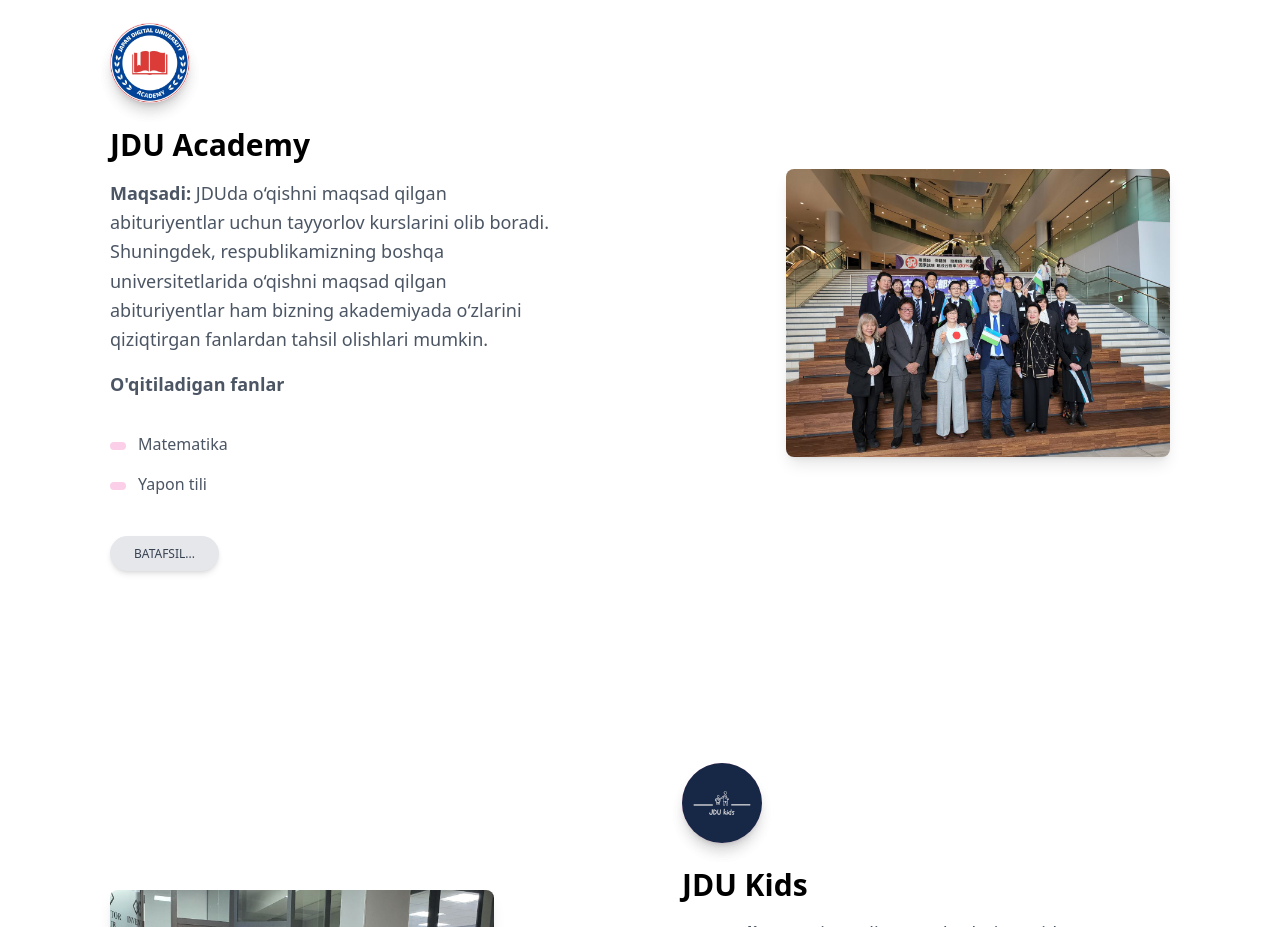
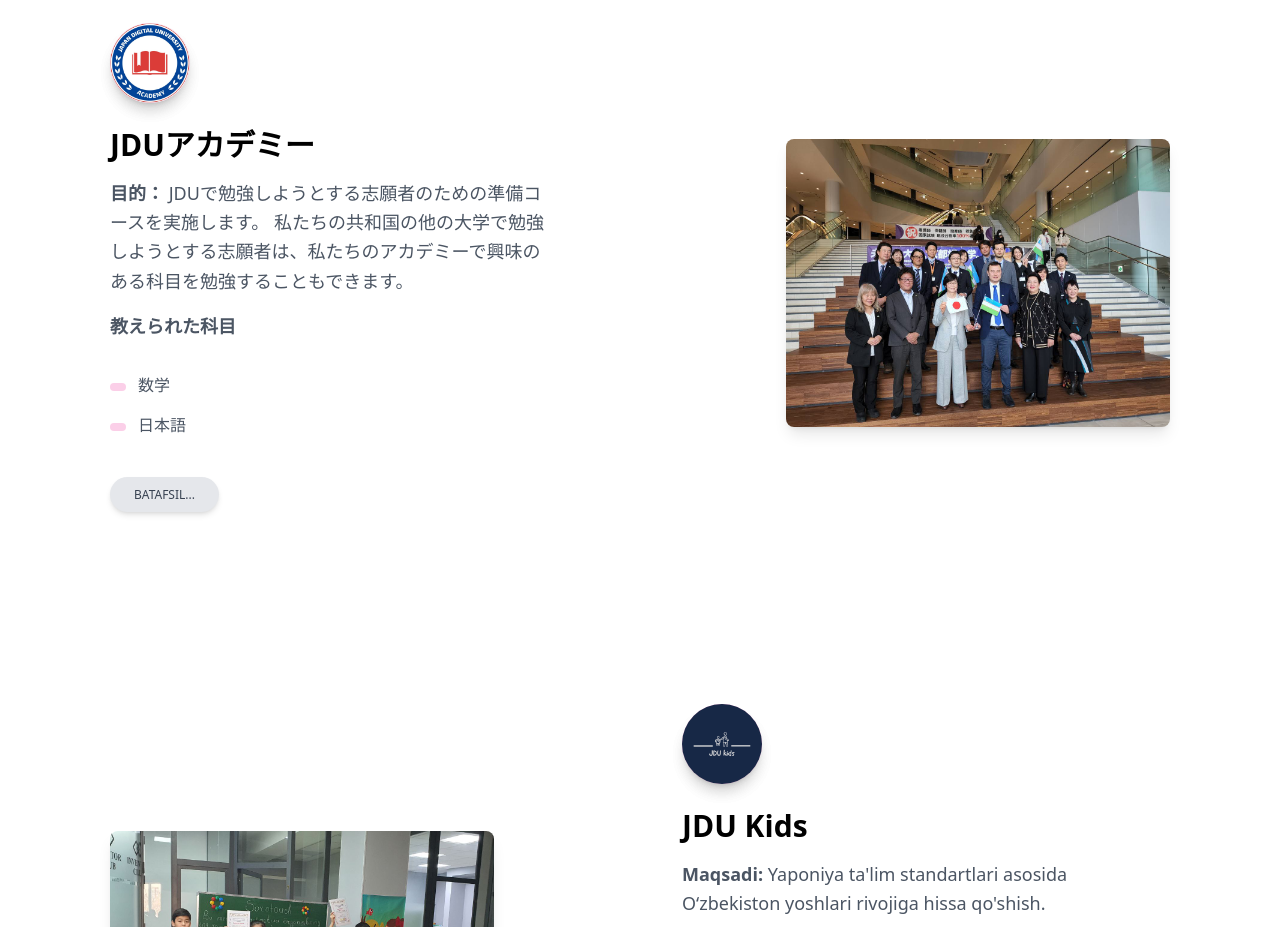
Before and after one commit to lochin/jdu-group, a Nuxt app: page / in a window 1280 px wide. Shown: the part 1640-2567 px from the top of the page. Built offline with nearby package versions, Linux system fonts and the light colour scheme.

Commit message:
JDU Academy section can be translate

```diff
--- a/pages/index.vue
+++ b/pages/index.vue
@@ -181,15 +181,14 @@
                 class="hidden text-center md:inline-flex items-center justify-center w-20 h-20 mb-6 shadow-lg rounded-full bg-pink-300">
                 <img alt="..." class="max-w-full rounded-full shadow-lg" src="/images/jdu_academy.jpg" />
               </div>
-              <h3 class="text-3xl font-semibold">JDU Academy</h3>
+              <h3 class="text-3xl font-semibold">{{ $t('jdu_academy_title') }}</h3>
               <p class="mt-4 text-lg leading-relaxed text-gray-600">
-                <span class="font-bold">Maqsadi:</span> JDUda o‘qishni maqsad qilgan abituriyentlar uchun tayyorlov
-                kurslarini olib boradi. Shuningdek, respublikamizning boshqa universitetlarida o‘qishni maqsad qilgan
-                abituriyentlar ham bizning akademiyada o‘zlarini qiziqtirgan fanlardan tahsil olishlari mumkin.
+                <span class="font-bold">{{ $t('jdu_academy_aim') }}</span>
+                {{ $t('jdu_academy_aim_description') }}
               </p>
               <p class="mt-4 text-lg leading-relaxed text-gray-600">
                 <span class="font-bold">
-                  O'qitiladigan fanlar
+                  {{ $t('jdu_academy_subjects_title') }}
                 </span>
               </p>
               <ul class="list-none mt-6">
@@ -202,7 +201,7 @@
                     </div>
                     <div>
                       <h4 class="text-gray-600">
-                        Matematika
+                        {{ $t('jdu_academy_subject_one') }}
                       </h4>
                     </div>
                   </div>
@@ -215,7 +214,9 @@
                           class="fab fa-html5"></i></span>
                     </div>
                     <div>
-                      <h4 class="text-gray-600">Yapon tili</h4>
+                      <h4 class="text-gray-600">
+                        {{ $t('jdu_academy_subject_two') }}
+                      </h4>
                     </div>
                   </div>
                 </li>
```
